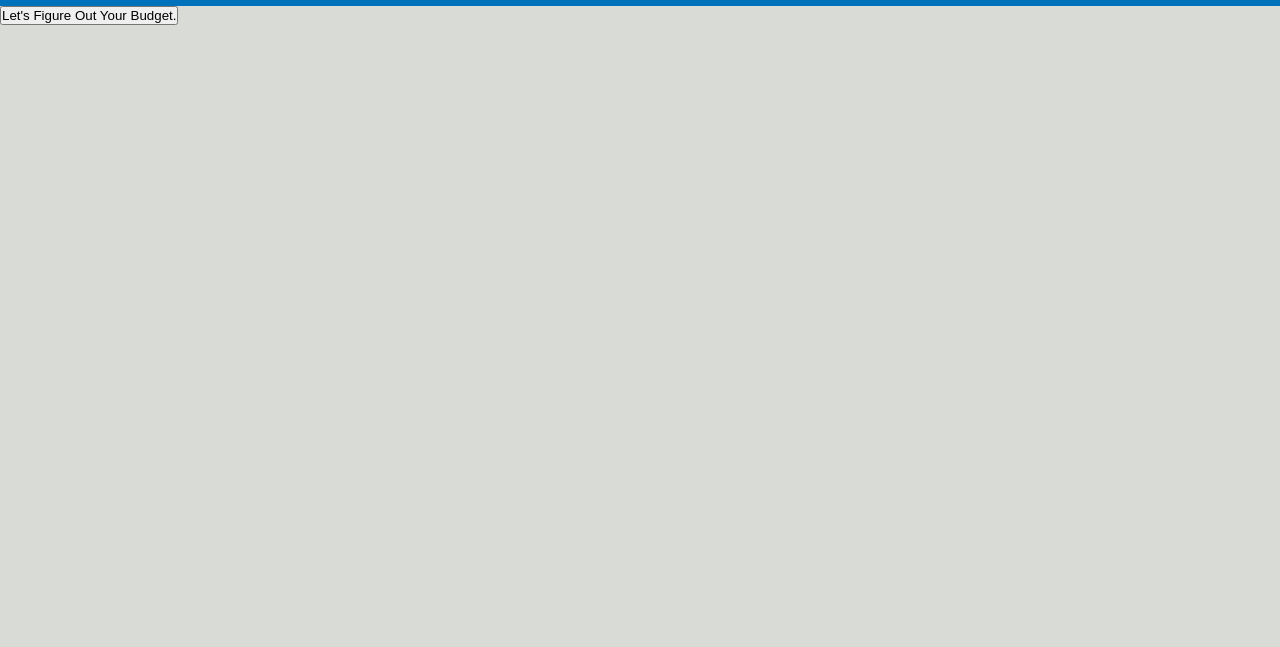
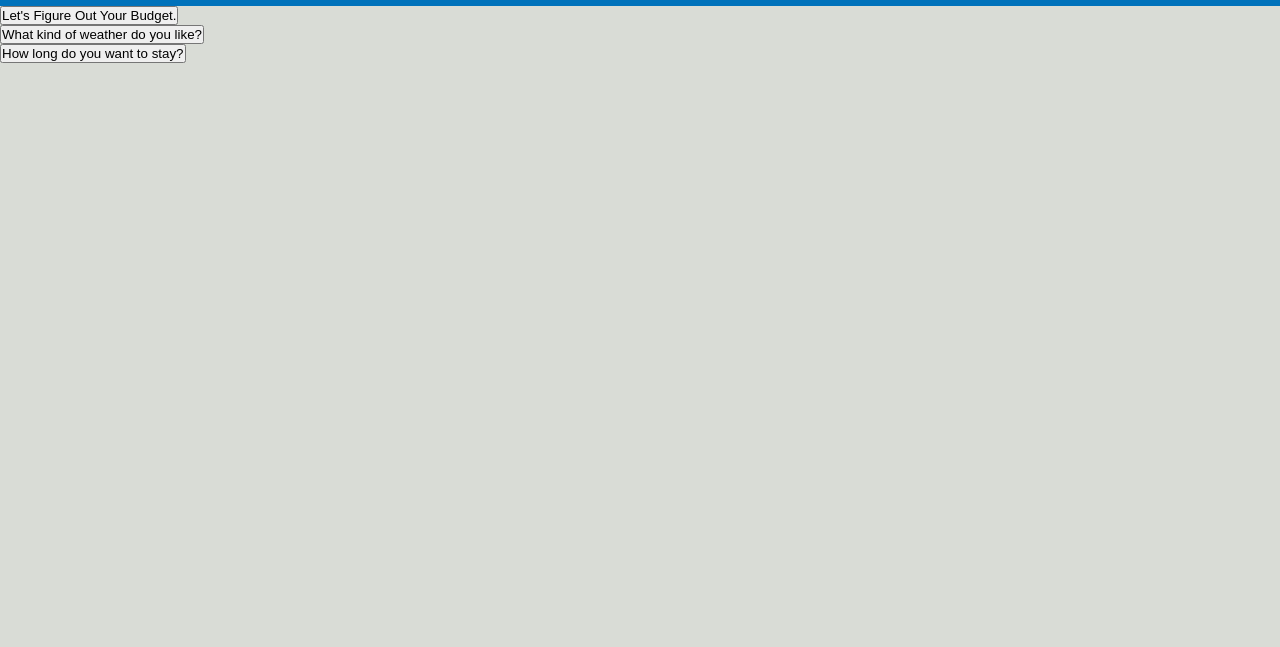
Before and after one commit to mhrehman23/Group-Project1, a plain HTML site: page find-a-location.html in a window 1280 px wide. Shown: the part 153-800 px from the top of the page. Drawn offline with Linux system fonts and the light colour scheme.

Commit message:
Official commit

```diff
--- a/find-a-location.html
+++ b/find-a-location.html
@@ -30,11 +30,55 @@
                 text = "Okay, Let's take a flight somewhere.";
                 break;
             case "$$$":
-                text = "Okay, We're working with a lot. How about tropical?"
+                text = "Okay, We're working with a lot."
         }
         document.getElementById("demo").innerHTML = text;
 }
     </script>
+    <button onclick="seasonFunction()">What kind of weather do you like?</button>
+
+    <p id="demo2"></p>
+
+    <script>
+    function seasonFunction() {
+        var text;
+        var season = prompt("Type in a weather keyword.", "");
+        switch(season) {
+            case "hot":
+                text = "Okay, How does Marrakesh sound.";
+                break;
+            case "cold":
+                text = "Okay, Let's take a flight to Turkey.";
+                break;
+            case "tropical":
+                text = "Okay, there's a couple places. Cancun, Mexico or Maui, Hawaii?"
+        }
+        document.getElementById("demo2").innerHTML = text;
+}
+</script>
+
+</script>
+<button onclick="lengthFunction()">How long do you want to stay?</button>
+
+<p id="demo3"></p>
+
+<script>
+    function lengthFunction() {
+        var text;
+        var length = prompt("(Number of weeks)", "");
+        switch(length) {
+            case "1":
+                text = "Yellowstone National Park.";
+                break;
+            case "2":
+                text = "Okay, a tropical escape to Maui would be perfect.";
+                break;
+            case "3":
+                text = "Okay, there's a couple places. Bali, Indonesia or Mykonos, Greece?"
+        }
+        document.getElementById("demo3").innerHTML = text;
+}
+</script>
 
 
 
```
Also changed, not shown: index.html (+2 -2 lines).
